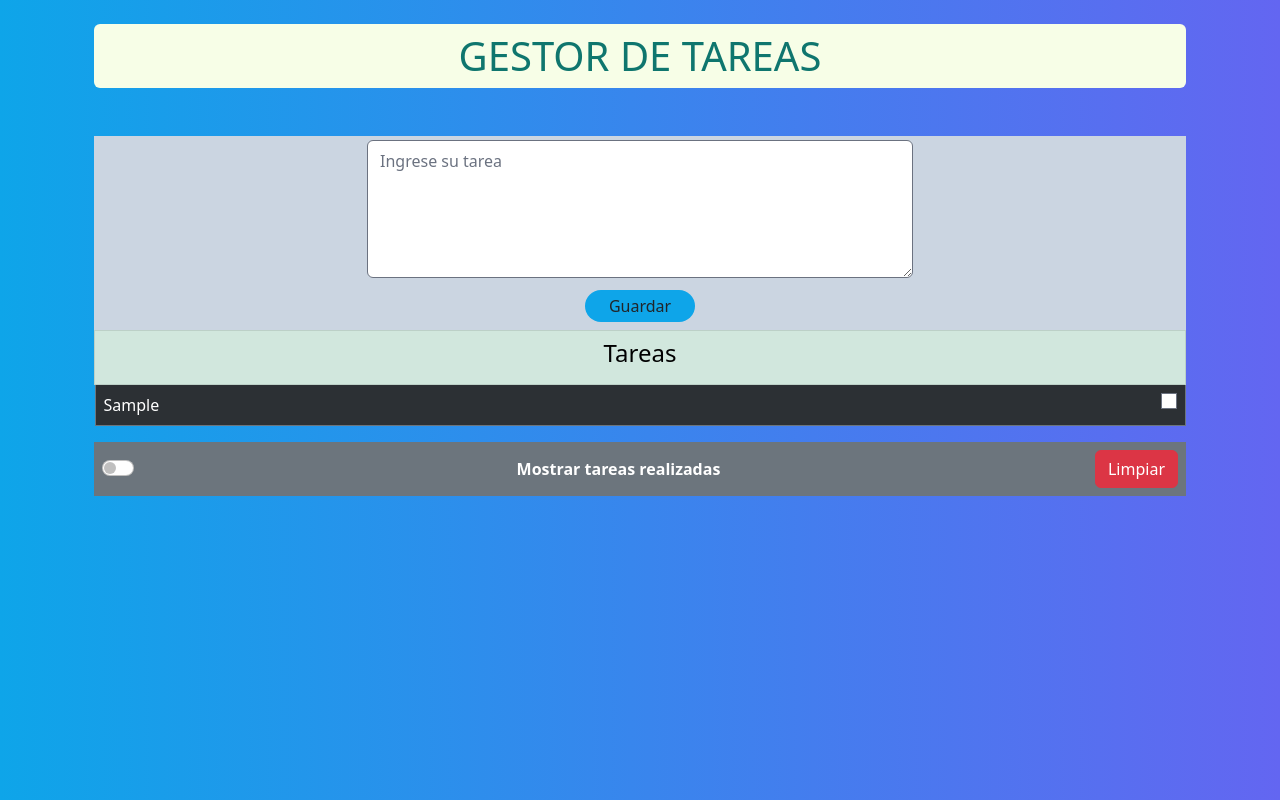
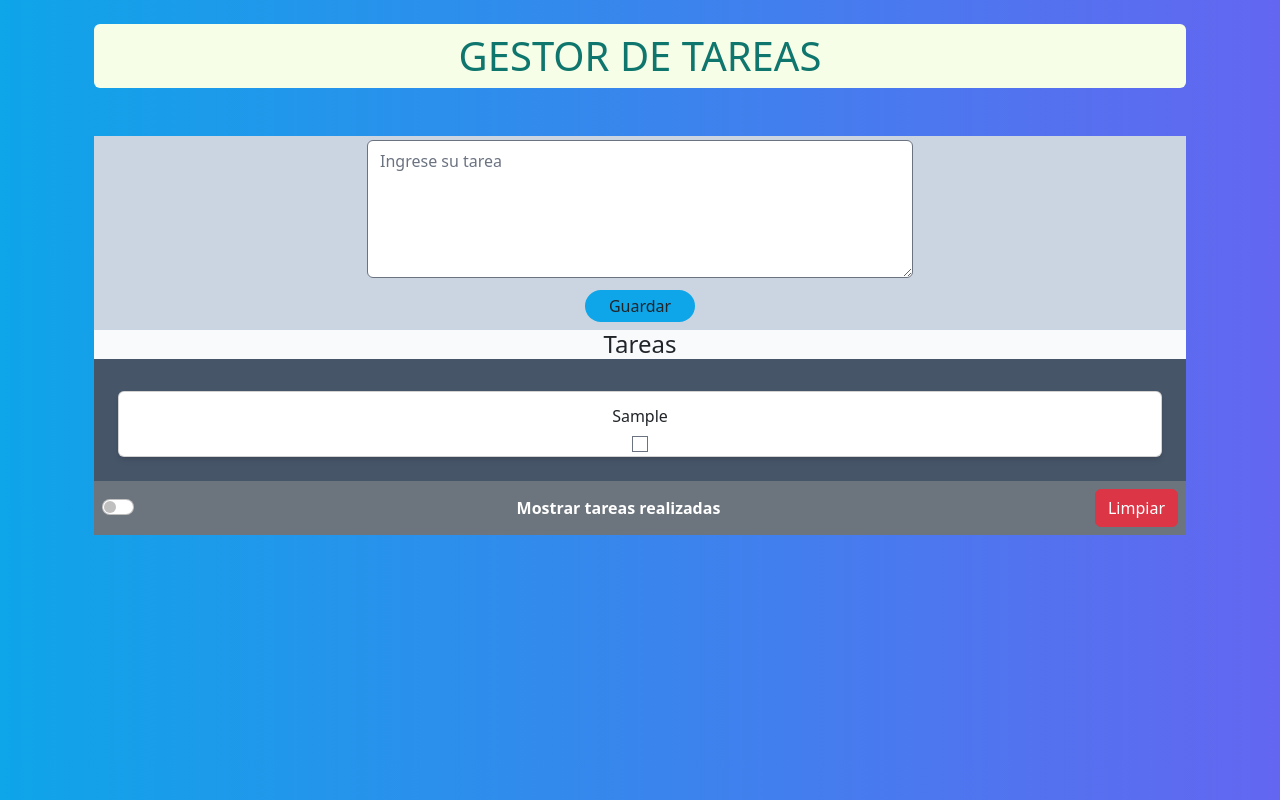
Before and after one commit to LeoSebastian23/React.js---Task-App-, a React (Create React App) app: page / in a window 1280 px wide. Both pictures are taken after typing "Sample" into the empty fields and a click on the button "Guardar". Built offline with nearby package versions, Linux system fonts and the light colour scheme.

Commit message:
Actualizaciones

```diff
--- a/package.json
+++ b/package.json
@@ -9,6 +9,8 @@
     "bootstrap": "^5.2.3",
     "react": "^18.2.0",
     "react-dom": "^18.2.0",
+    "react-router": "^6.8.1",
+    "react-router-dom": "^6.8.1",
     "react-scripts": "^5.0.1",
     "web-vitals": "^2.1.4"
   },
--- a/src/App.js
+++ b/src/App.js
@@ -43,7 +43,7 @@ function App() {
 
   //------------------------------------------------------------------------------------------//
   return (
-    <div className="bg-gradient-to-r from-sky-500 to-indigo-500 vh-100">
+    <div className=" w-full min-h-screen bg-gradient-to-r from-sky-500 to-indigo-500 vh-100 ">
 
       <Container>
         <h1 className=" bg-lime-50 rounded-md text-center text-teal-700 p-2 mb-5 "> GESTOR DE TAREAS</h1>
--- a/src/componentes/row.js
+++ b/src/componentes/row.js
@@ -2,16 +2,16 @@ import React from "react";
 
 const Row = ({ task, checkTask }) => {
   return (
-    <tr>
-      <td className="d-flex justify-content-between">
-        {task.name}
+    <div className="card flex flex-col rounded-lg shadow-md w-full m-6 p-1 sm:w-50 items-center">
+      <div class="text-dark p-2 ">
+          {task.name}
+      </div>
         <input
           type={"checkbox"}
           checked={task.done} // Muestra el valor por defecto.
           onChange={() => checkTask(task)}
-        ></input>
-      </td>
-    </tr>
+        />
+    </div>
   );
 };
 
--- a/src/componentes/table.js
+++ b/src/componentes/table.js
@@ -9,17 +9,17 @@ const Table = ({ tasks, checkTask, completedTask = false }) => {
   };
 
   return (
-    <table className="table table-dark table-striped table-bordered border-secondary table-hover ">
-      <thead>
-        <tr className="table-success">
-          <td>
-            <h4 className="d-flex justify-content-center ">Tareas</h4>
-          </td>
-        </tr>
-      </thead>
+    <div className="bg-slate-600 ">
 
-      <tbody>{TableRows(completedTask)}</tbody>
-    </table>
+          <div>
+            <h4 className="d-flex justify-content-center bg-slate-50 ">Tareas</h4>
+          </div>
+
+      <div className="flex flex-wrap justify-center">
+        {TableRows(completedTask)}
+      </div>
+
+    </div>
   );
 };
 
```
Also changed, not shown: src/home.js (added), 1 other file (tests, documents, lock files or other folders).
